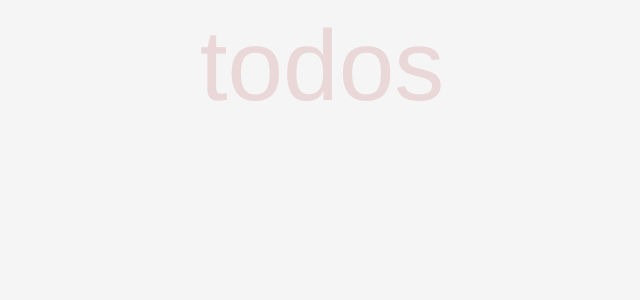
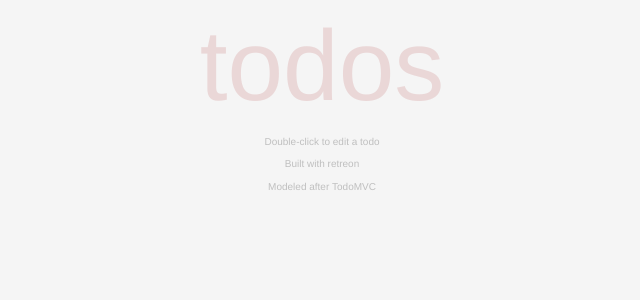
Before and after one commit to retreon/todomvc, a React (Create React App) app: page / in a window 1280 px wide. Shown: the top 300 px of the page, without its empty margins (318-958 px from the left). Built offline with nearby package versions, Linux system fonts and the light colour scheme.

Commit message:
Add obligatory footer
Adds a footer to match other TodoMVC applications and links to project
homepages.

```diff
--- a/src/App.tsx
+++ b/src/App.tsx
@@ -1,5 +1,29 @@
 import React from 'react';
 import styled from 'styled-components';
+
+export default function App() {
+  return (
+    <Container>
+      <Todos>
+        <Heading>todos</Heading>
+
+        <Footer>
+          <FooterNote>Double-click to edit a todo</FooterNote>
+          <FooterNote>
+            Built with{' '}
+            <Link href="https://github.com/retreon/retreon">retreon</Link>
+          </FooterNote>
+          <FooterNote>
+            Modeled after{' '}
+            <Link href="http://todomvc.com/" target="_blank">
+              TodoMVC
+            </Link>
+          </FooterNote>
+        </Footer>
+      </Todos>
+    </Container>
+  );
+}
 
 const Container = styled.div`
   background-color: var(--color-background);
@@ -28,12 +52,31 @@ const Heading = styled.h1`
   text-rendering: optimizeLegibility;
 `;
 
-export default function App() {
-  return (
-    <Container>
-      <Todos>
-        <Heading>todos</Heading>
-      </Todos>
-    </Container>
-  );
-}
+const Footer = styled.footer`
+  text-align: center;
+`;
+
+const FooterNote = styled.p`
+  margin: 0;
+  color: var(--color-text-light);
+  font-size: x-small;
+
+  :first-child {
+    margin-top: 0;
+  }
+
+  :last-child {
+    margin-bottom: 0;
+  }
+`;
+
+const Link = styled.a`
+  color: inherit;
+  text-decoration: none;
+  font-weight: 500;
+
+  :focus,
+  :hover {
+    text-decoration: underline;
+  }
+`;
--- a/src/index.tsx
+++ b/src/index.tsx
@@ -17,6 +17,8 @@ const ThemeProvider = styled.div`
   --color-background: #f5f5f5;
   --color-title: rgba(175, 47, 47, 0.15);
   --color-text: #4d4d4d;
+  --color-text-light: #bfbfbf;
+
   --font: 14px 'Helvetica Neue', Helvetica, Arial, sans-serif;
   --unit: 0.5rem;
 `;
```
